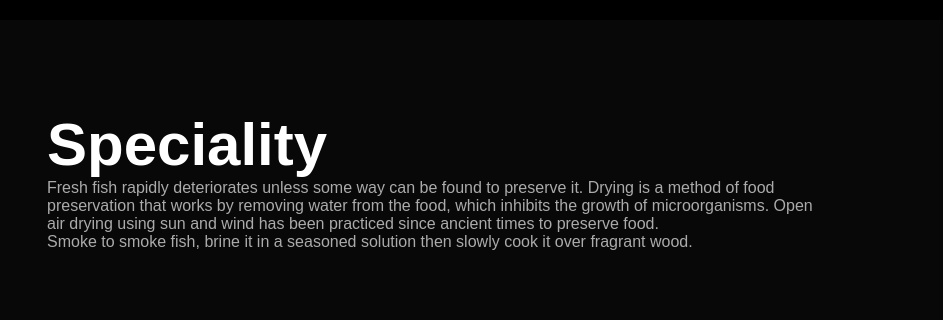
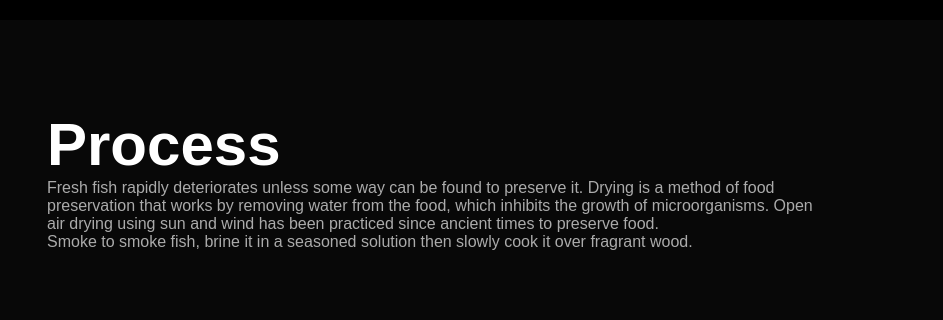
Before and after one commit to sorianonoel/OFIS, a plain HTML site: page index.html in a window 1280 px wide. Shown: the part 780-1100 px from the top of the page, 337-1280 px from the left. Drawn offline with Linux system fonts and the light colour scheme.

Commit message:
Update index.html

```diff
--- a/index.html
+++ b/index.html
@@ -37,7 +37,7 @@
                     <img src="product4.jpg" alt="bg image" width="200" height="350">
                 </div>
                 <div class="about-col-2">
-                    <h1 class="sub-title">Speciality</h1>
+                    <h1 class="sub-title">Process</h1>
                     <p>Fresh fish rapidly deteriorates unless some way can be found to preserve it. Drying is a method of food preservation that works by removing water from the food, which inhibits the growth of microorganisms. Open air drying using sun and wind has been practiced since ancient times to preserve food.</p>
                   Smoke to smoke fish, brine it in a seasoned solution then slowly cook it over fragrant wood.
                 </div>
```
